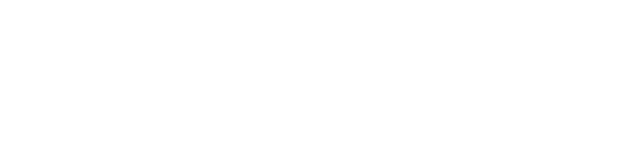
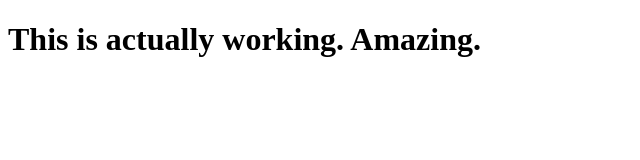
Before and after one commit to A00521286/mysite, a plain HTML site: page index.html in a window 1280 px wide. Shown: the whole page, without its empty margins (0-640 px from the left). Drawn offline with Linux system fonts and the light colour scheme.

Commit message:
added detail

```diff
--- a/index.html
+++ b/index.html
@@ -2,5 +2,6 @@
 <html>
 <head>
 <title>Hi there!</title>
+<h1>This is actually working. Amazing.</h1>
 </head>
 </html>
```
